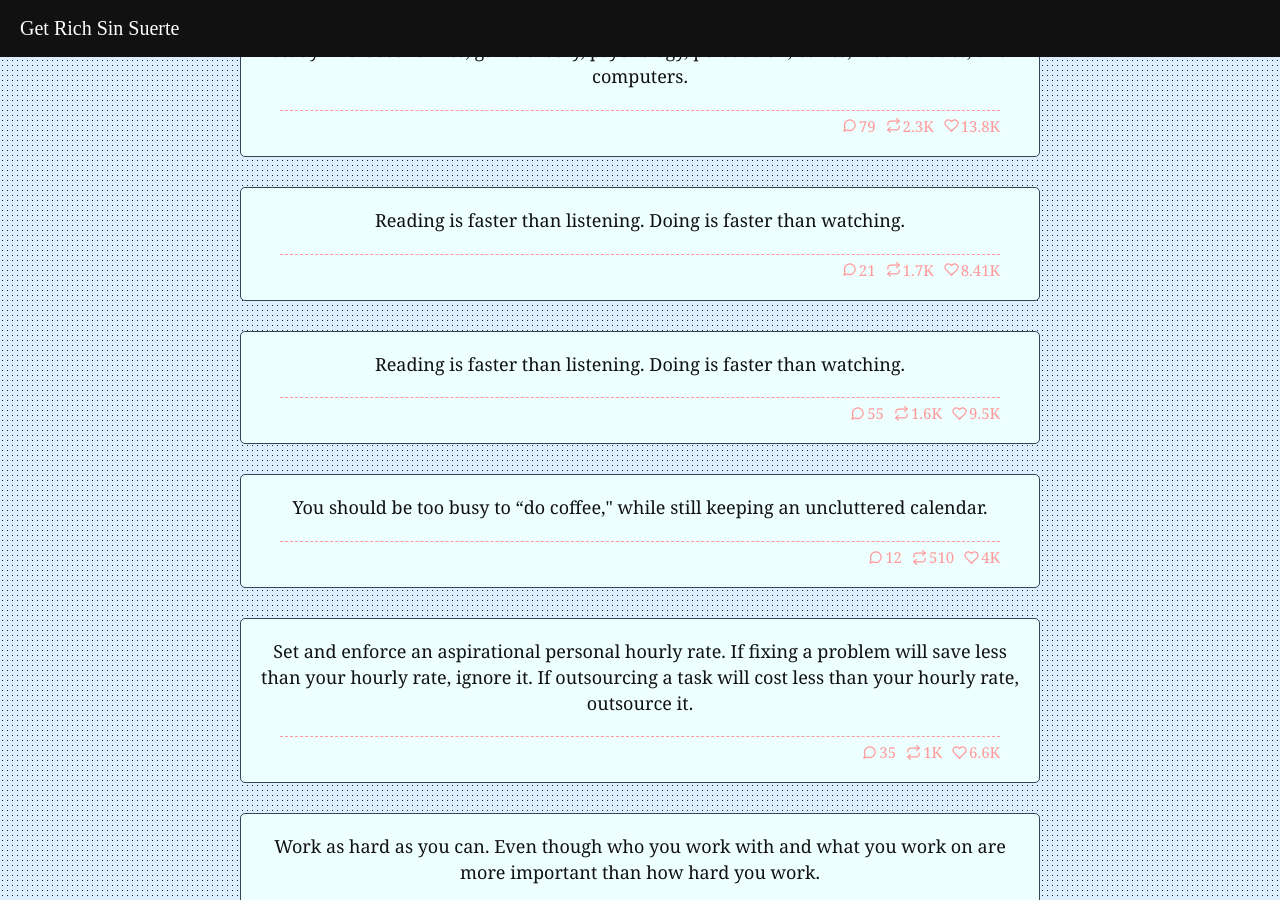
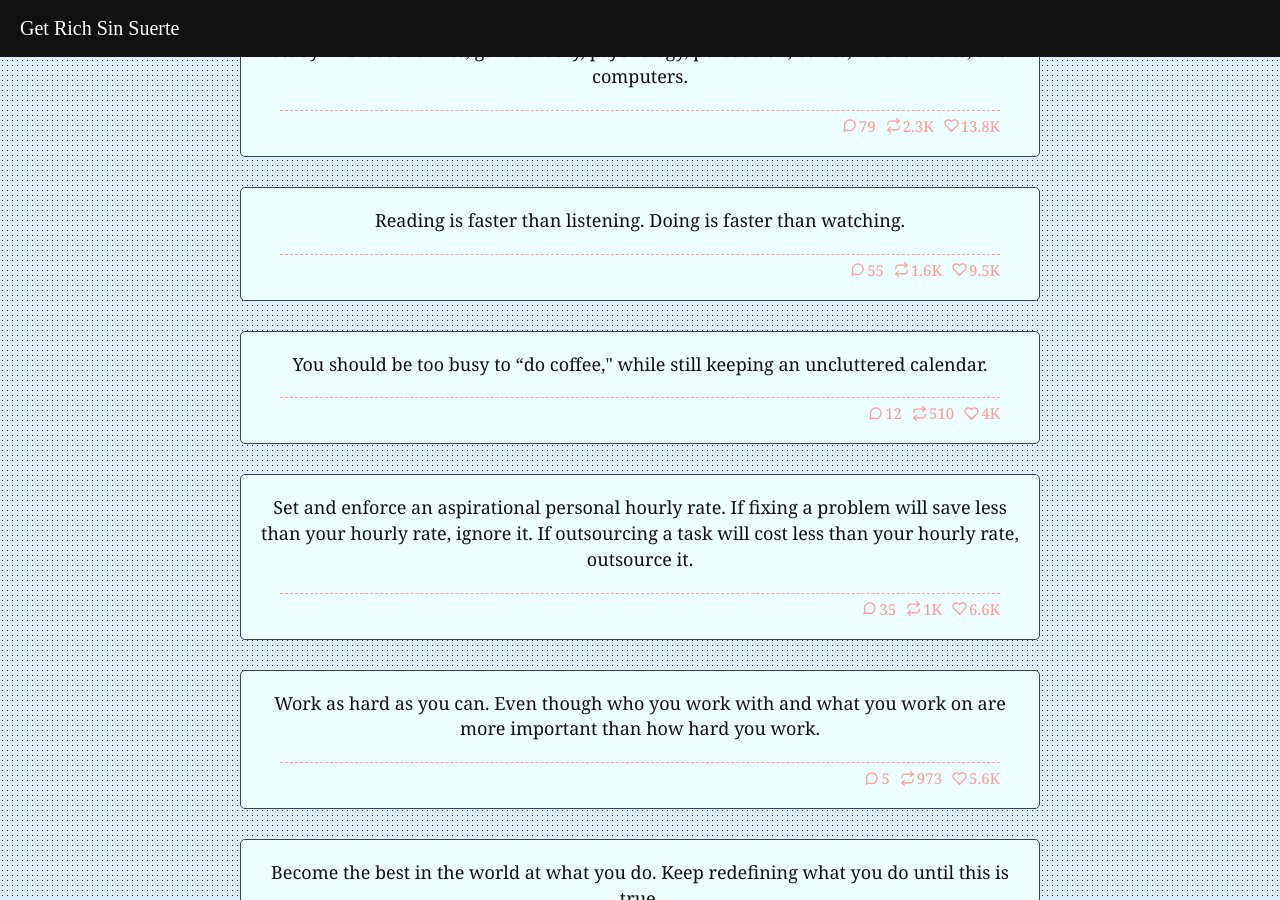
Before and after one commit to juancarlosasensio/get-rich-sin-suerte, a Jekyll site: the page built from index.html, in a window 1280 px wide and 900 px high, scrolled down 5057 px. Built offline with Jekyll 4.4.1, drawn with Linux system fonts in a browser that asks for light colours.

Commit message:
Remove duplicate

```diff
--- a/_data/naval_tweets.yml
+++ b/_data/naval_tweets.yml
@@ -214,12 +214,6 @@
 
 - position: 33
   content: Reading is faster than listening. Doing is faster than watching.
-  comments: 21
-  retweets: 1.7K
-  likes: 8.41K
-
-- position: 33
-  content: Reading is faster than listening. Doing is faster than watching.
   comments: 55
   retweets: 1.6K
   likes: 9.5K
```
